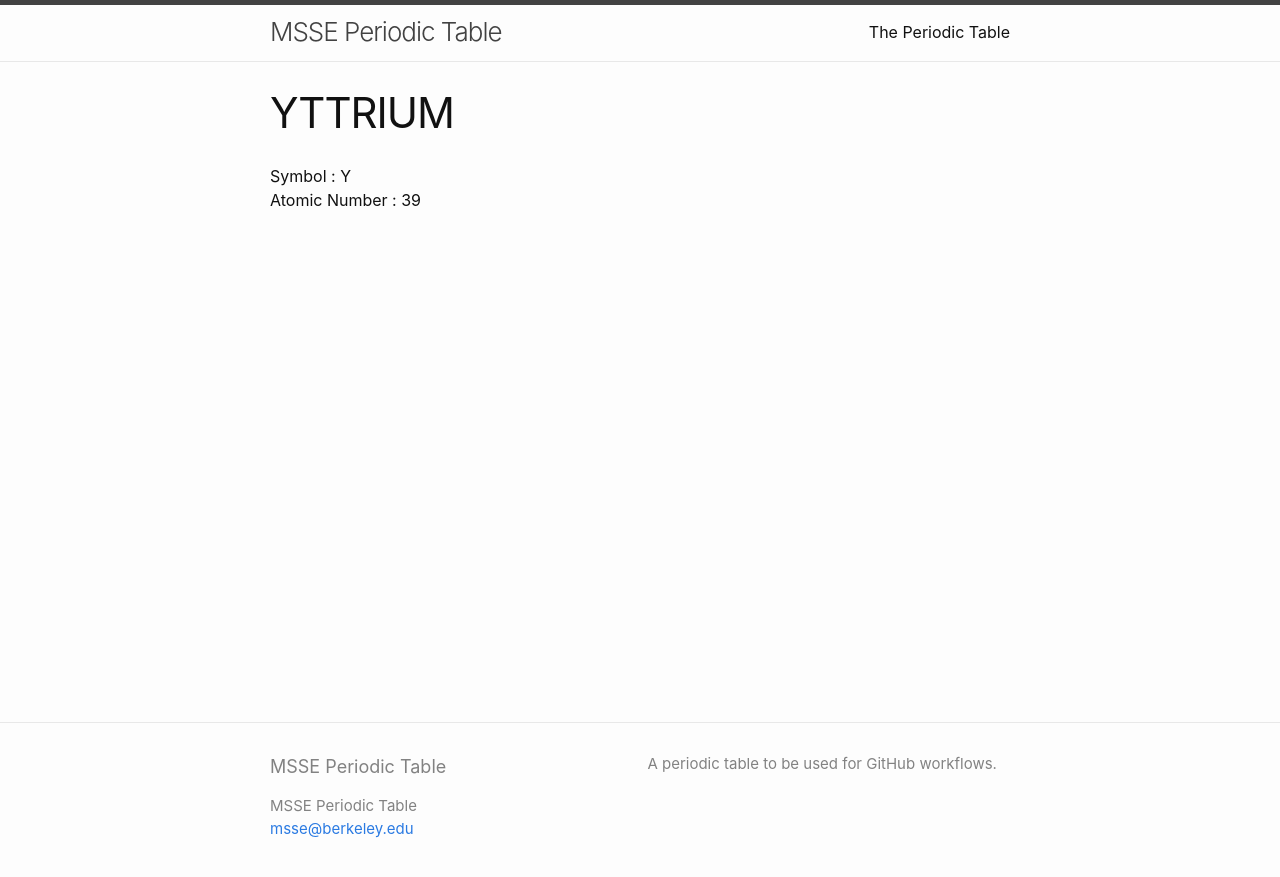
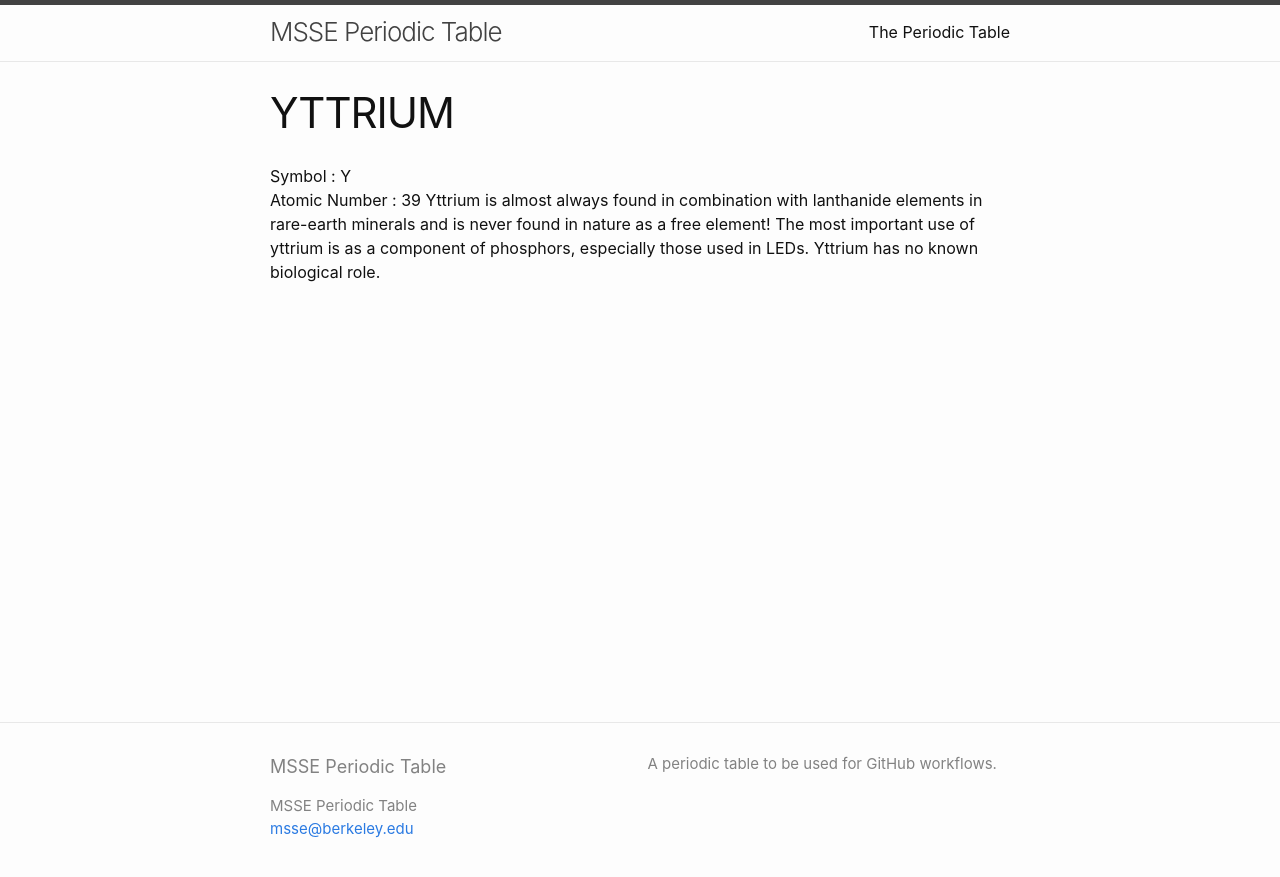
Before and after one commit to msse-chem-280-2024/periodic-table, a Jekyll site: the page built from elements/yttrium.md, in a window 1280 px wide. Shown: the top 877 px of the page. Built offline with Jekyll 4.4.1, drawn with Linux system fonts in a browser that asks for light colours.

Commit message:
added 3 facts for yttrium

```diff
--- a/elements/yttrium.md
+++ b/elements/yttrium.md
@@ -5,3 +5,6 @@ title: YTTRIUM
 
 Symbol : Y
 Atomic Number : 39
+Yttrium is almost always found in combination with lanthanide elements in rare-earth minerals and is never found in nature as a free element!
+The most important use of yttrium is as a component of phosphors, especially those used in LEDs.
+Yttrium has no known biological role.
```
Also changed, not shown: elements/sodium.md (deleted, +0 -10 lines).
